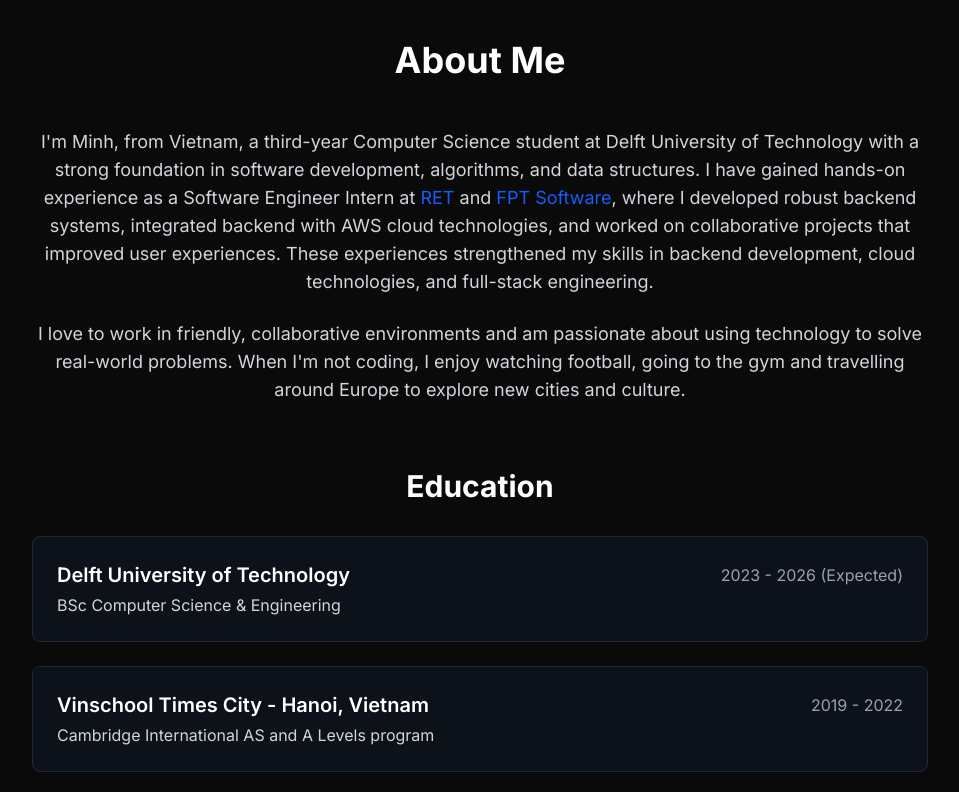
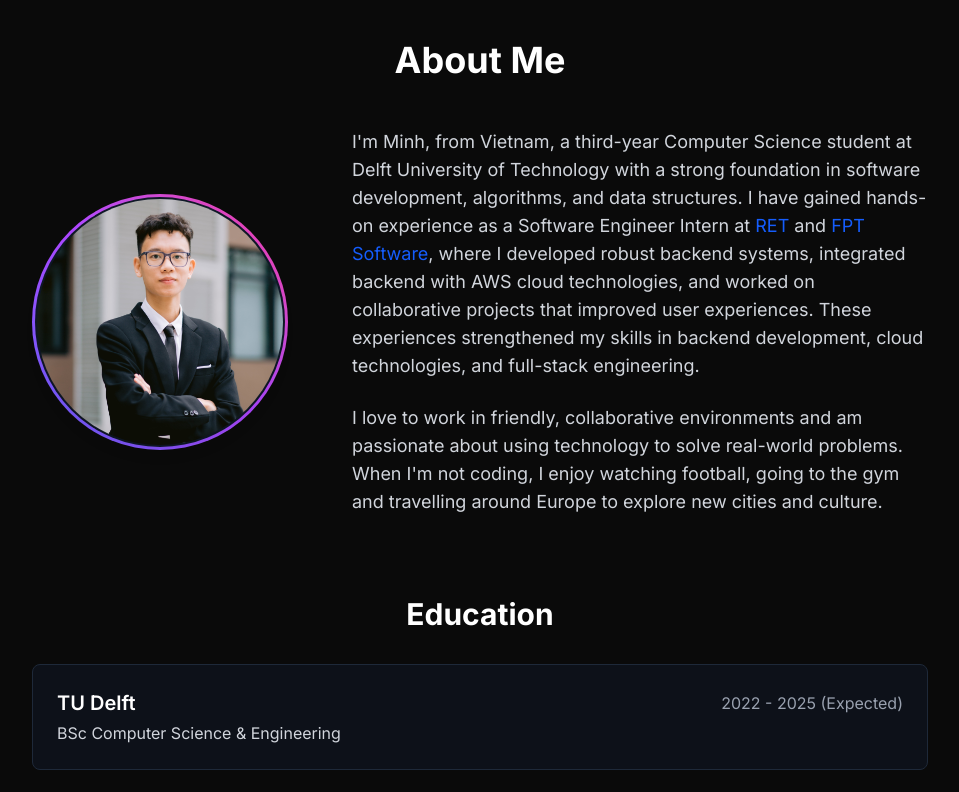
Before and after one commit to caominhnguyen05/caominh-portfolio, a Next.js app: page / in a window 1280 px wide. Shown: the part 840-1632 px from the top of the page, without its empty margins (160-1119 px from the left). Built offline with nearby package versions, Linux system fonts and the light colour scheme.

Commit message:
Add profile picture

```diff
--- a/src/app/components/about.tsx
+++ b/src/app/components/about.tsx
@@ -2,14 +2,16 @@
 
 import { motion } from "framer-motion";
 import React from "react";
+import Image from "next/image";
 import { Education } from "../types";
 
-interface SectionWrapperProps {
+const SectionWrapper = ({
+  children,
+  id,
+}: {
   children: React.ReactNode;
   id: string;
-}
-
-const SectionWrapper: React.FC<SectionWrapperProps> = ({ children, id }) => (
+}) => (
   <motion.section
     id={id}
     className="min-h-screen py-20 px-6"
@@ -25,13 +27,13 @@ const SectionWrapper: React.FC<SectionWrapperProps> = ({ children, id }) => (
 const About: React.FC = () => {
   const education: Education[] = [
     {
-      institution: "Delft University of Technology",
+      institution: "TU Delft",
       degree: "BSc Computer Science & Engineering",
-      years: "2023 - 2026 (Expected)",
+      years: "2022 - 2025 (Expected)",
     },
     {
-      institution: "Vinschool Times City - Hanoi, Vietnam",
-      degree: "Cambridge International AS and A Levels program",
+      institution: "Vinschool Times City",
+      degree: "High School Diploma",
       years: "2019 - 2022",
     },
   ];
@@ -41,12 +43,34 @@ const About: React.FC = () => {
       <h2 className="text-4xl font-bold text-center mb-12 text-white">
         About Me
       </h2>
-      <div className="text-center text-lg text-gray-300 space-y-6">
+
+      <div className="flex flex-col md:flex-row items-center justify-center gap-10 md:gap-16">
+        <motion.div
+          className="relative w-48 h-48 md:w-64 md:h-64 flex-shrink-0"
+          initial={{ scale: 0.5, opacity: 0 }}
+          whileInView={{ scale: 1, opacity: 1 }}
+          viewport={{ once: true, amount: 0.5 }}
+          transition={{ duration: 0.5, delay: 0.2, ease: "easeOut" }}
+        >
+          <div className="absolute inset-0 rounded-full bg-gradient-to-tr from-indigo-500 via-purple-500 to-pink-500 p-[3px]">
+            <div className="w-full h-full rounded-full bg-gray-900 p-[2px]">
+              <Image
+                src="/profile.jpg"
+                alt="A profile picture of Cao Minh Nguyen"
+                width={256}
+                height={256}
+                className="rounded-full object-cover shadow-lg"
+              />
+            </div>
+          </div>
+        </motion.div>
+
+        <div className="text-center md:text-left text-lg text-gray-300 space-y-6">
           <p>
-          I&apos;m Minh, from Vietnam, a third-year Computer Science student at
-          Delft University of Technology with a strong foundation in software
-          development, algorithms, and data structures. I have gained hands-on
-          experience as a Software Engineer Intern at{" "}
+            I&apos;m Minh, from Vietnam, a third-year Computer Science student
+            at Delft University of Technology with a strong foundation in
+            software development, algorithms, and data structures. I have gained
+            hands-on experience as a Software Engineer Intern at{" "}
             <a
               href="https://www.ret.nl/"
               target="_blank"
@@ -66,8 +90,9 @@ const About: React.FC = () => {
             </a>
             , where I developed robust backend systems, integrated backend with
             AWS cloud technologies, and worked on collaborative projects that
-          improved user experiences. These experiences strengthened my skills in
-          backend development, cloud technologies, and full-stack engineering.
+            improved user experiences. These experiences strengthened my skills
+            in backend development, cloud technologies, and full-stack
+            engineering.
           </p>
           <p>
             I love to work in friendly, collaborative environments and am
@@ -76,8 +101,9 @@ const About: React.FC = () => {
             travelling around Europe to explore new cities and culture.
           </p>
         </div>
+      </div>
 
-      <div className="mt-16">
+      <div className="mt-20">
         <h3 className="text-3xl font-bold text-center mb-8 text-white">
           Education
         </h3>
```
Also changed, not shown: public/profile.jpg (added). Lines whose indentation alone changed are shown as unchanged.
